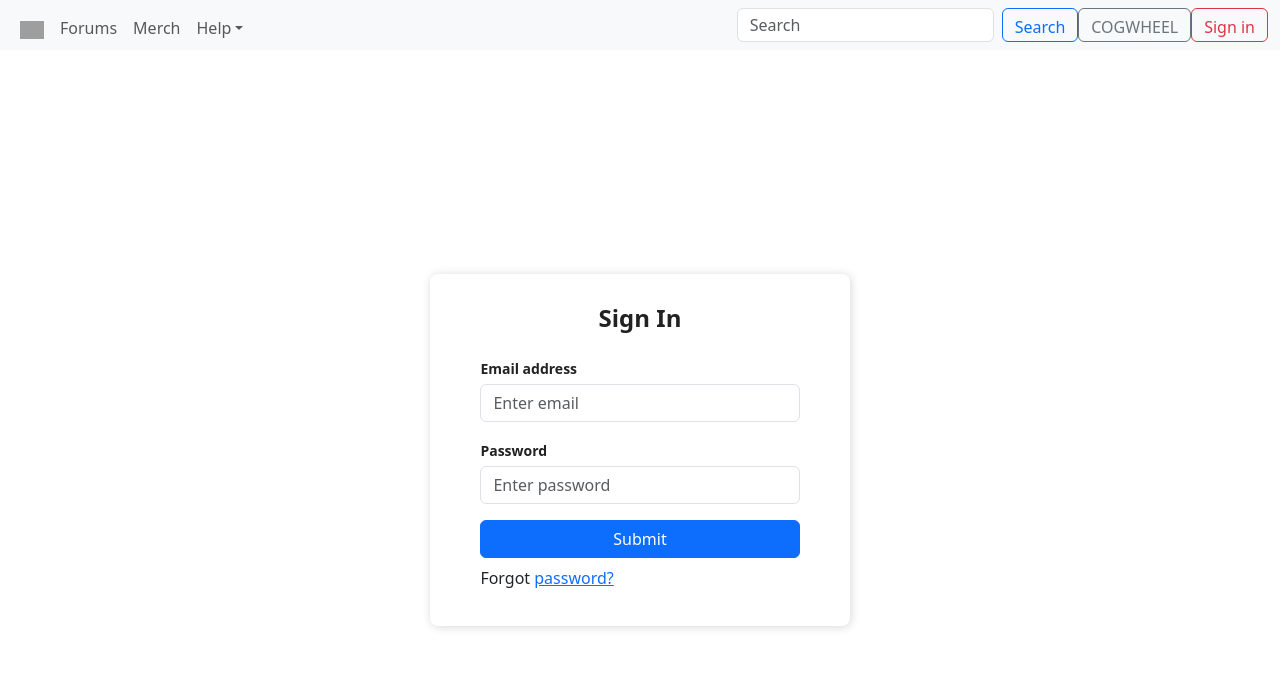
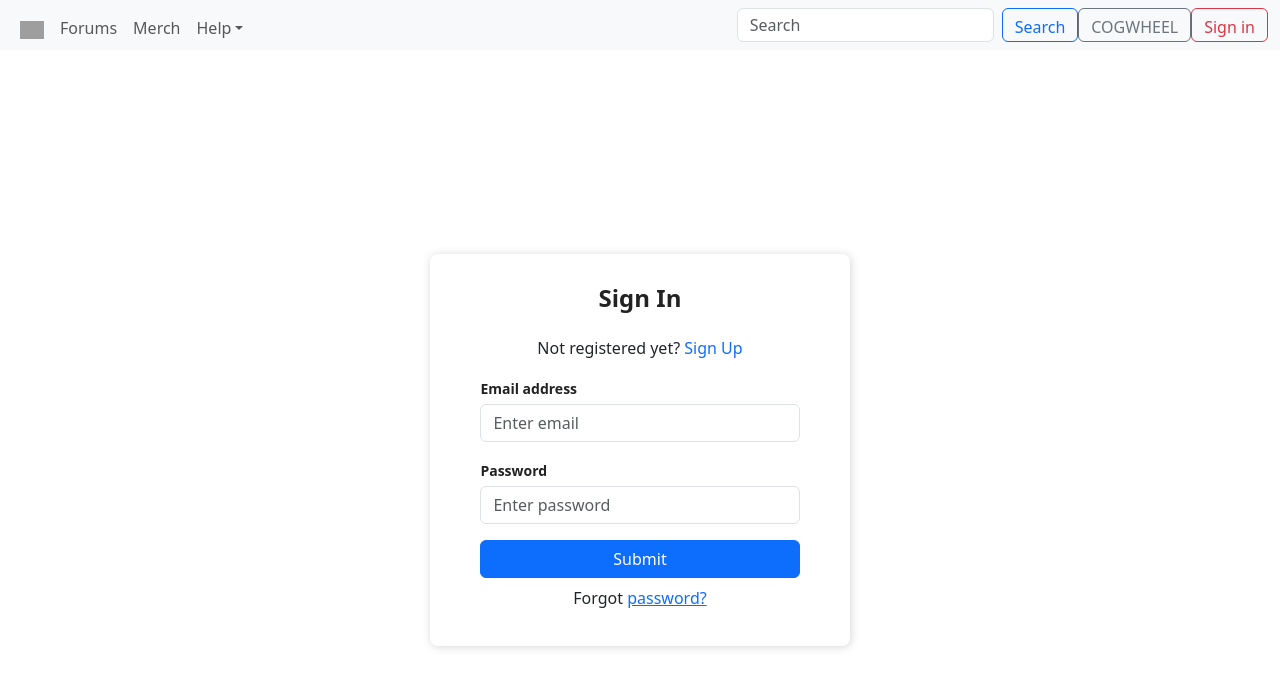
Before and after one commit to johedvi/DIT127, a React (Create React App) app in the folder client/: page /auth in a window 1280 px wide. Shown: the top 688 px of the page. Built offline with nearby package versions, Linux system fonts and the light colour scheme; grey boxes are pictures that could not be loaded.

Commit message:
Add toggle between create and sign in

```diff
--- a/client/src/AccountPage.tsx
+++ b/client/src/AccountPage.tsx
@@ -1,17 +1,80 @@
-import React from "react"
+import React, { useState } from "react"
 
-export default function () {
+
+export default function (props: {}) {
+  let [authMode, setAuthMode] = useState("signin")
+
+  const changeAuthMode = () => {
+    setAuthMode(authMode === "signin" ? "signup" : "signin")
+  }
+
+  if (authMode === "signin") {
+    return (
+      <div className="Auth-form-container">
+        <form className="Auth-form">
+          <div className="Auth-form-content">
+            <h3 className="Auth-form-title">Sign In</h3>
+            <div className="text-center">
+              Not registered yet?{" "}
+              <span className="link-primary" onClick={changeAuthMode}>
+                Sign Up
+              </span>
+            </div>
+            <div className="form-group mt-3">
+              <label>Email address</label>
+              <input
+                type="email"
+                className="form-control mt-1"
+                placeholder="Enter email"
+              />
+            </div>
+            <div className="form-group mt-3">
+              <label>Password</label>
+              <input
+                type="password"
+                className="form-control mt-1"
+                placeholder="Enter password"
+              />
+            </div>
+            <div className="d-grid gap-2 mt-3">
+              <button type="submit" className="btn btn-primary">
+                Submit
+              </button>
+            </div>
+            <p className="text-center mt-2">
+              Forgot <a href="#">password?</a>
+            </p>
+          </div>
+        </form>
+      </div>
+    )
+  }
+
   return (
     <div className="Auth-form-container">
       <form className="Auth-form">
         <div className="Auth-form-content">
           <h3 className="Auth-form-title">Sign In</h3>
+          <div className="text-center">
+            Already registered?{" "}
+            <span className="link-primary" onClick={changeAuthMode}>
+              Sign In
+            </span>
+          </div>
+          <div className="form-group mt-3">
+            <label>Full Name</label>
+            <input
+              type="email"
+              className="form-control mt-1"
+              placeholder="e.g Jane Doe"
+            />
+          </div>
           <div className="form-group mt-3">
             <label>Email address</label>
             <input
               type="email"
               className="form-control mt-1"
-              placeholder="Enter email"
+              placeholder="Email Address"
             />
           </div>
           <div className="form-group mt-3">
@@ -19,7 +82,7 @@
             <input
               type="password"
               className="form-control mt-1"
-              placeholder="Enter password"
+              placeholder="Password"
             />
           </div>
           <div className="d-grid gap-2 mt-3">
@@ -27,7 +90,7 @@
               Submit
             </button>
           </div>
-          <p className="forgot-password text-right mt-2">
+          <p className="text-center mt-2">
             Forgot <a href="#">password?</a>
           </p>
         </div>
```
